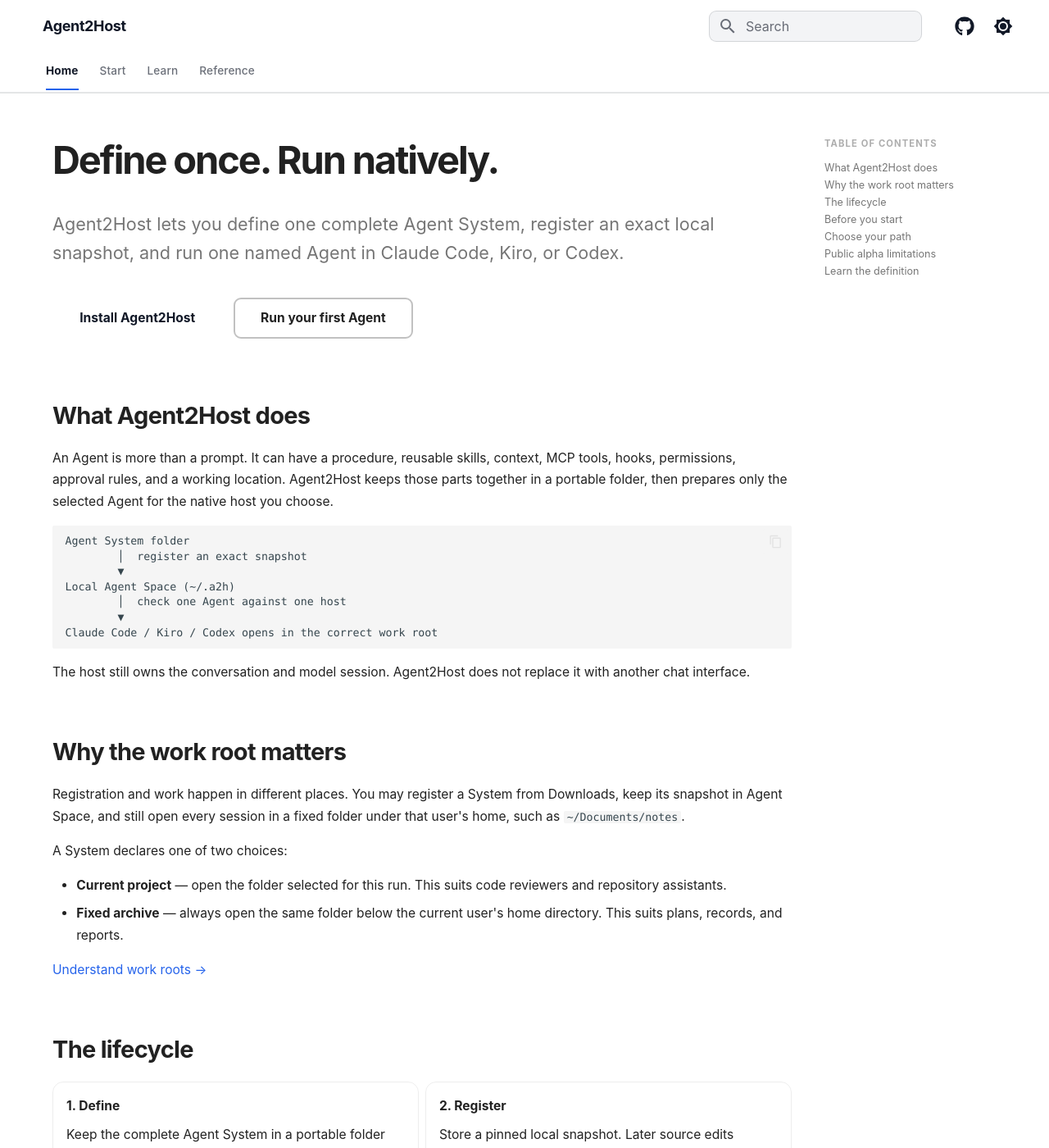
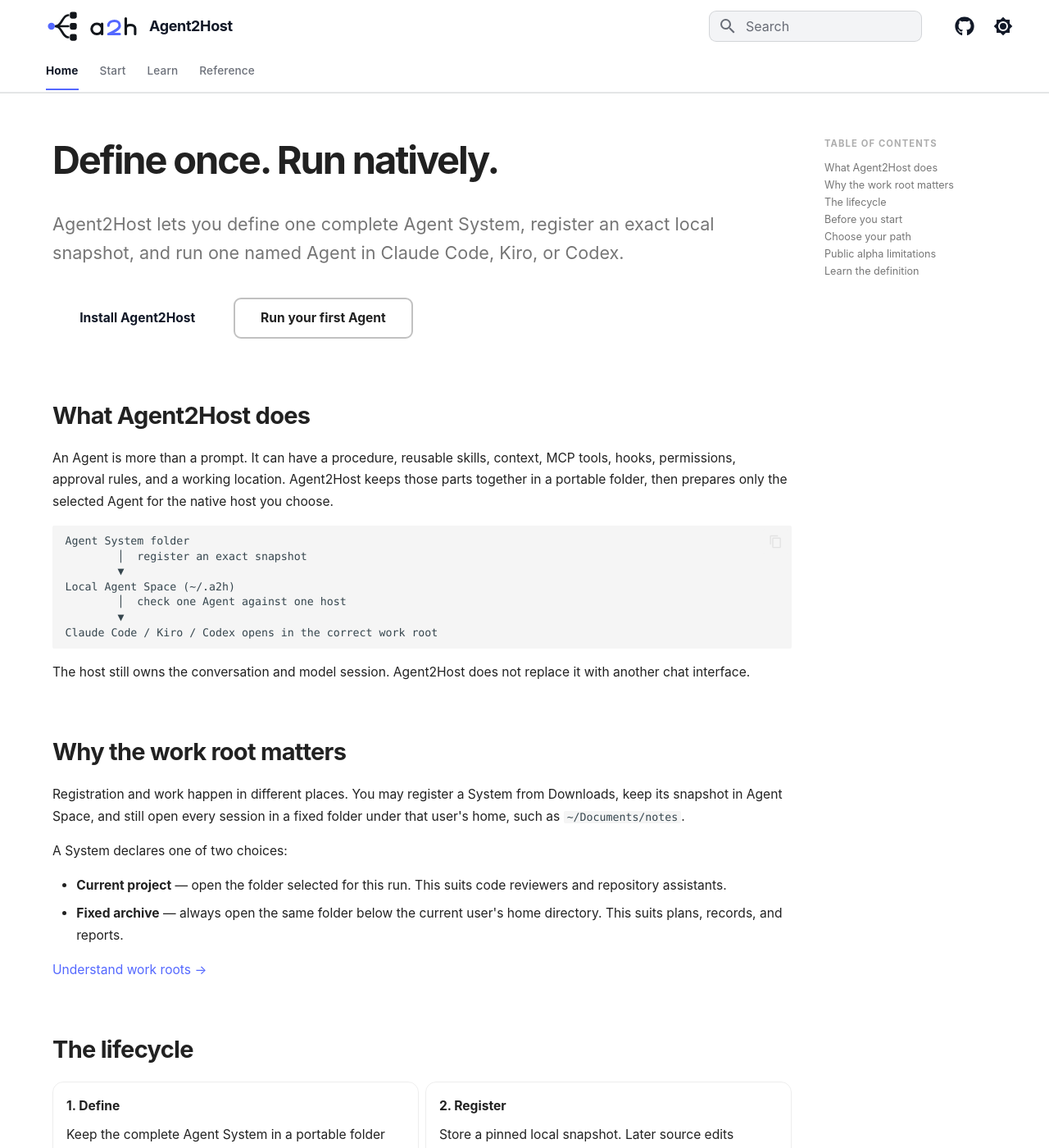
Before and after one commit to Agent2Host/agent2host, an MkDocs documentation site: the page built from docs/index.md, in a window 1280 px wide and 1400 px high. Shown: the whole window at 82% size. Built offline with MkDocs 1.6.1 and Material for MkDocs 9.7.7, drawn with Linux system fonts in a browser that asks for light colours; comment, search, counter and statistics services are not loaded.

Commit message:
docs: use the Agent2Host lockup on the documentation site
Show the mark and a2h wordmark in the header, swapping the light and dark lockups with the theme toggle. Favicon uses the icon tile.

```diff
--- /dev/null
+++ b/docs/overrides/partials/logo.html
@@ -0,0 +1,2 @@
+<img src="{{ 'assets/brand/a2h-lockup.svg' | url }}" alt="{{ config.site_name }}" class="a2h-logo a2h-logo--light" width="157" height="64">
+<img src="{{ 'assets/brand/a2h-lockup-dark.svg' | url }}" alt="{{ config.site_name }}" class="a2h-logo a2h-logo--dark" width="157" height="64">
--- a/docs/stylesheets/extra.css
+++ b/docs/stylesheets/extra.css
@@ -9,8 +9,8 @@
   --md-primary-fg-color--dark: #f1f5f9;
   --md-primary-bg-color: #111827;
   --md-primary-bg-color--light: #4b5563;
-  --md-accent-fg-color: #2563eb;
-  --md-typeset-a-color: #2563eb;
+  --md-accent-fg-color: #5468ff;
+  --md-typeset-a-color: #5468ff;
 }
 
 [data-md-color-scheme="slate"] {
@@ -19,8 +19,8 @@
   --md-primary-fg-color--dark: #060b14;
   --md-primary-bg-color: #f8fafc;
   --md-primary-bg-color--light: #cbd5e1;
-  --md-accent-fg-color: #60a5fa;
-  --md-typeset-a-color: #60a5fa;
+  --md-accent-fg-color: #7c8aff;
+  --md-typeset-a-color: #7c8aff;
   --md-default-bg-color: #0d1117;
 }
 
@@ -84,7 +84,28 @@
 }
 
 .md-header__button.md-logo {
+  display: flex;
+  align-items: center;
+  margin: 0 0.15rem 0 0;
+  padding: 0.2rem 0.35rem 0.2rem 0;
+}
+
+.md-header__button.md-logo img {
   display: none;
+  width: 6rem;
+  height: auto;
+}
+
+.md-header__button.md-logo .a2h-logo--light {
+  display: block;
+}
+
+[data-md-color-scheme="slate"] .md-header__button.md-logo .a2h-logo--light {
+  display: none;
+}
+
+[data-md-color-scheme="slate"] .md-header__button.md-logo .a2h-logo--dark {
+  display: block;
 }
 
 .md-typeset h1 {
--- a/mkdocs.yml
+++ b/mkdocs.yml
@@ -7,8 +7,11 @@
 
 theme:
   name: material
+  custom_dir: docs/overrides
   language: en
   font: false
+  logo: assets/brand/a2h-lockup.svg
+  favicon: assets/brand/favicon.ico
   icon:
     repo: fontawesome/brands/github
   features:
```
Also changed, not shown: docs/assets/brand/a2h-icon.svg (added), docs/assets/brand/a2h-lockup-dark.svg (added), docs/assets/brand/a2h-lockup.svg (added), docs/assets/brand/favicon.ico (added).
